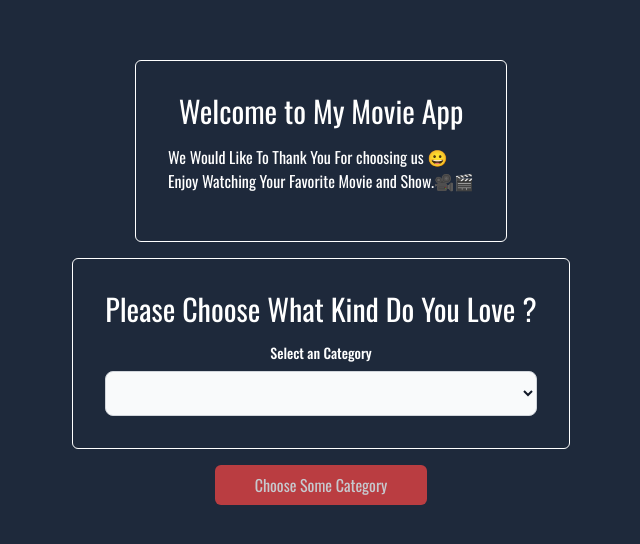
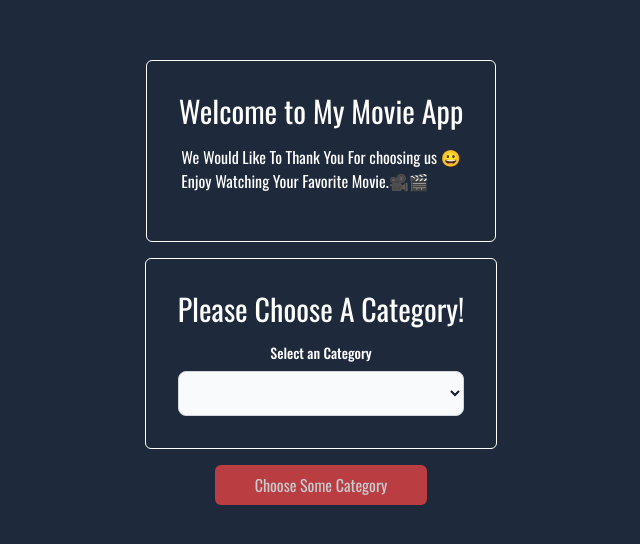
Before and after one commit to abdallahmmu/mymovie, a Next.js app: page / in a window 1280 px wide. Shown: the part 110-654 px from the top of the page, without its empty margins (319-959 px from the left). Built offline with nearby package versions, Linux system fonts and the light colour scheme.

Commit message:
fix:ui letters

```diff
--- a/Components/Reusable/Banner.js
+++ b/Components/Reusable/Banner.js
@@ -10,7 +10,7 @@ function Banner({ title, phargraph, options, onQueryUpdate }) {
       {phargraph && (
         <p className="mb-4">
           We Would Like To Thank You For choosing us 😀 <br /> Enjoy Watching
-          Your Favorite Movie and Show.🎥🎬
+          Your Favorite Movie.🎥🎬
         </p>
       )}
 
--- a/Components/Reusable/MovieDetails.js
+++ b/Components/Reusable/MovieDetails.js
@@ -44,7 +44,7 @@ function MovieDetails() {
             />
             <p className="text-xl text-center mt-4 ">
               📌<span className="text-red-500">NOTE**</span> If The The Server
-              dosent Supported Make sure to Choose Another Server 😂😍
+              Did not Work Correctly Make sure to Choose Another Server 😂😍
             </p>
           </div>
           <div className="flex flex-col items-center justify-center mb-8">
--- a/pages/index.js
+++ b/pages/index.js
@@ -29,7 +29,7 @@ export default function Home() {
       <main className="h-full flex flex-col items-center justify-center gap-4">
         <Banner title="Welcome to My Movie App" phargraph={true} />
         <Banner
-          title="Please Choose What Kind Do You Love ?"
+          title="Please Choose A Category!"
           options={kind}
           onQueryUpdate={updateQueryHandelar}
         />
```
